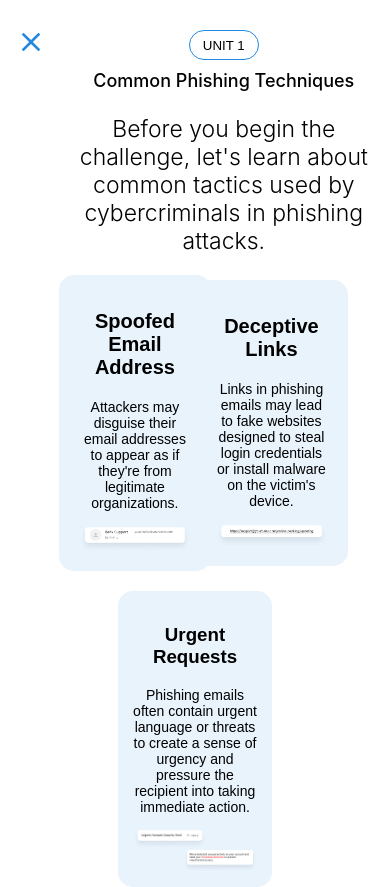
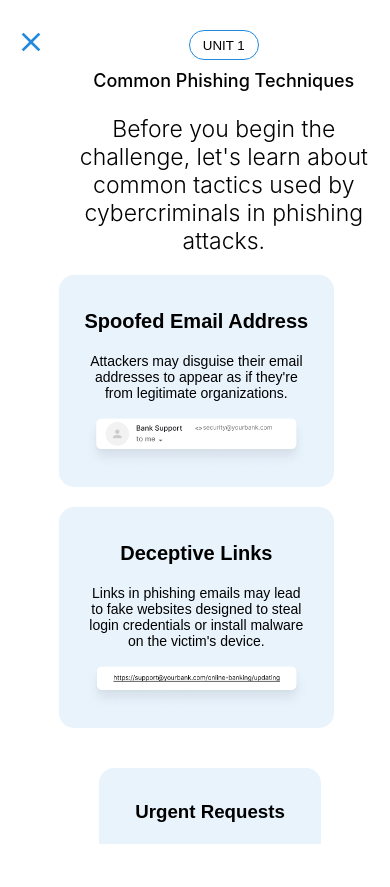
Before and after one commit to TimiDev19/ShieldEd, a React (Create React App) app: page /learningCard in a window 390 px wide. After the commit the page ends 864 px from the top, so only its background shows below. Built offline with nearby package versions, Linux system fonts and the light colour scheme; a web font is replaced by a local one.

Commit message:
learning card

```diff
--- a/src/pages/learningCard.js
+++ b/src/pages/learningCard.js
@@ -24,8 +24,8 @@ const learningCard = () => {
 
 
 
-
-              <div className='learningCardBox'>
+            <div className='learningContainer'>
+            <div className='learningCardBox'>
                   <div className='learningCardGridBox'>
                         <div className='learningCard'>
                               <h3>Spoofed Email Address</h3>
@@ -56,6 +56,8 @@ const learningCard = () => {
                   </div>
               </div>
 
+
+            </div>
         </div>
 
       );
--- a/src/styles/learningCard.css
+++ b/src/styles/learningCard.css
@@ -126,3 +126,35 @@
   width: 40px;
   background-color: transparent;
 }
+
+@media (max-width: 900px) {
+  .App{
+    padding-bottom: 20px;
+    height: 100vh;
+    overflow-y: scroll;
+  }
+  .learningCardGridBox{
+    grid-template-columns: repeat(1, 1fr);
+  }
+  .learningCard{
+    margin-bottom: 20px;
+  }
+  .loneLearningCardBox{
+    width: 100%;
+    padding: 0;
+  }
+  .learningCardBox .loneLearningCard{
+    width: 100%;
+    margin: auto;
+    height: fit-content;
+    background-color: #E9F3FC;
+    border-radius: 15px;
+    padding: 15px;
+    text-align: center;
+  }
+  /* .learningContainer{
+    height: 100vh;
+    overflow-y: scroll;
+    padding-bottom: 100vh;
+  } */
+}
```
